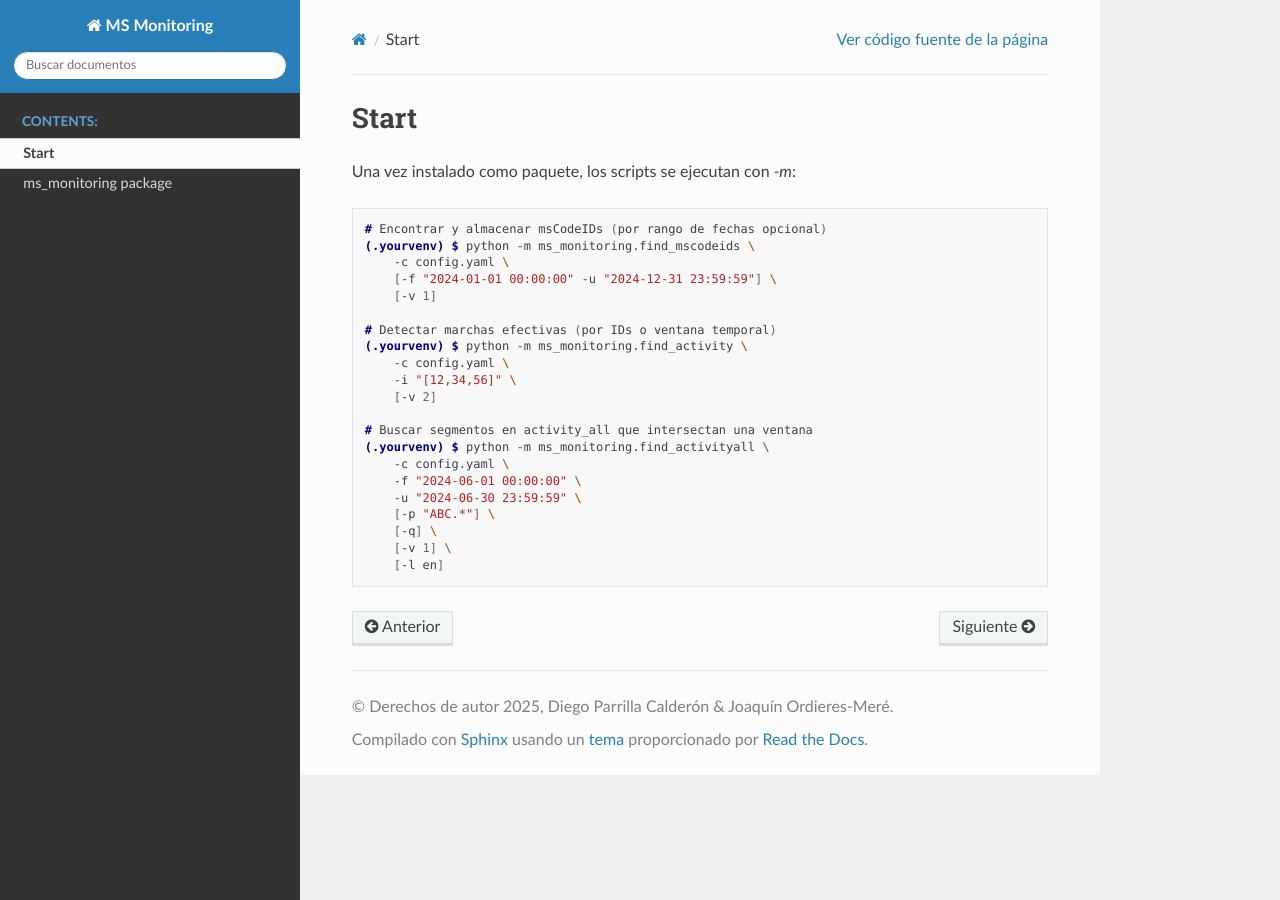
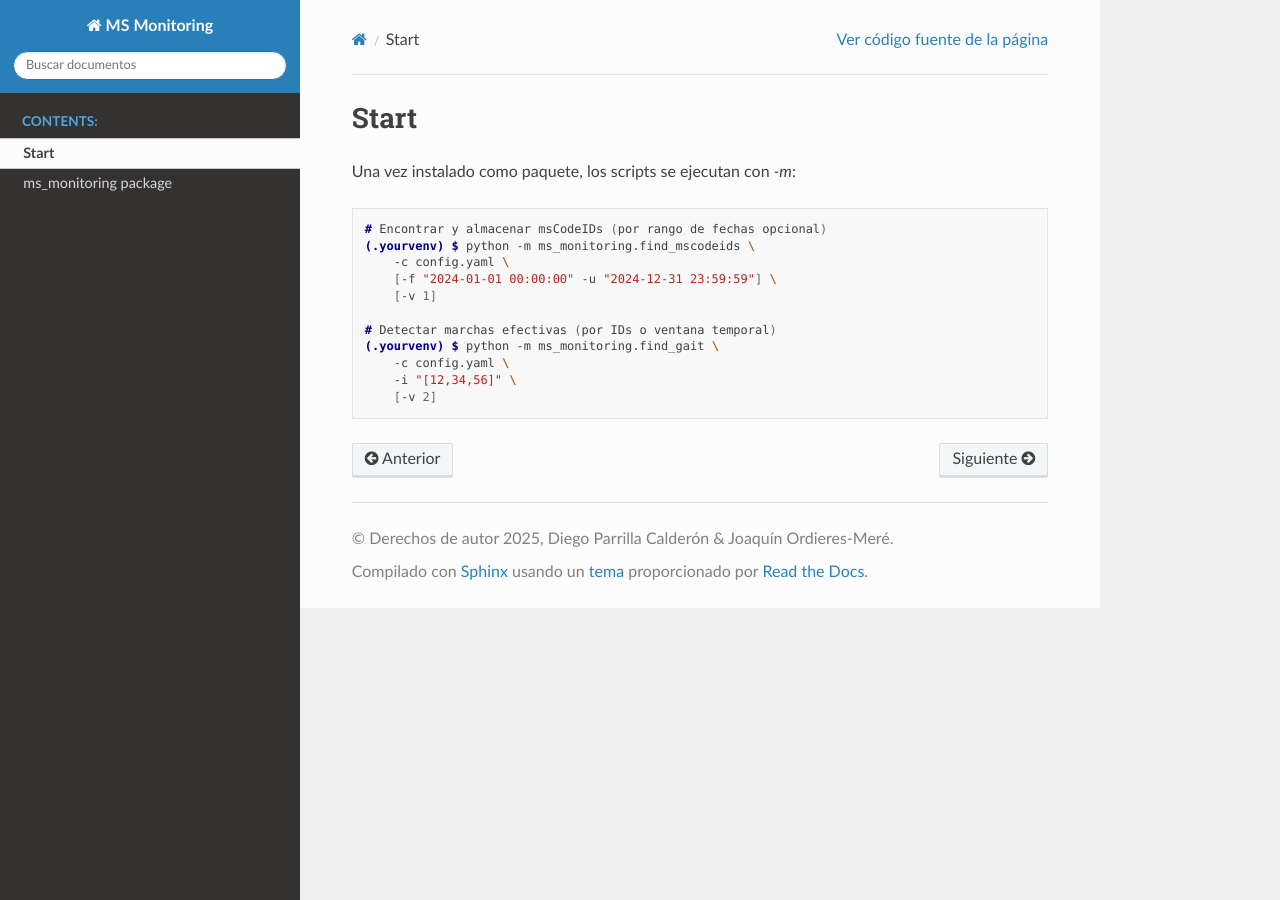
Before and after one commit to MultipleSclerosisMonitoring/DPC_2024, a Sphinx documentation site: the page built from docs/usage.rst, in a window 1280 px wide. Built offline with Sphinx 7.4.7 and the Read the Docs theme 3.1.0, drawn with Linux system fonts in a browser that asks for light colours; pages that are not in the unit, such as notebooks, are missing from menus.

Commit message:
Add files via upload

```diff
--- a/docs/modules.rst
+++ b/docs/modules.rst
@@ -6,8 +6,7 @@ Este es el paquete principal y sus submódulos:
 .. toctree::
    :maxdepth: 4
 
-   ms_monitoring.find_activity
-   ms_monitoring.find_activityall
+   ms_monitoring.find_gait
    ms_monitoring.find_mscodeids
    msTools
    msCodeID
--- a/docs/usage.rst
+++ b/docs/usage.rst
@@ -12,17 +12,7 @@ Una vez instalado como paquete, los scripts se ejecutan con `-m`:
         [-v 1]
 
     # Detectar marchas efectivas (por IDs o ventana temporal)
-    (.yourvenv) $ python -m ms_monitoring.find_activity \
+    (.yourvenv) $ python -m ms_monitoring.find_gait \
         -c config.yaml \
         -i "[12,34,56]" \
         [-v 2]
-
-    # Buscar segmentos en activity_all que intersectan una ventana
-    (.yourvenv) $ python -m ms_monitoring.find_activityall \
-        -c config.yaml \
-        -f "2024-06-01 00:00:00" \
-        -u "2024-06-30 23:59:59" \
-        [-p "ABC.*"] \
-        [-q] \
-        [-v 1] \
-        [-l en]
```
Also changed, not shown: docs/find_gait.rst (added, +49 -0 lines).
